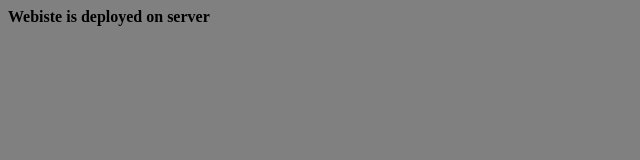
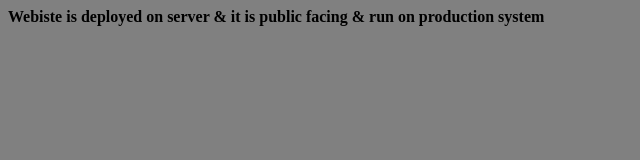
Before and after one commit to Radhika299/hw1, a plain HTML site: page index.html in a window 1280 px wide. Shown: the whole page, without its empty margins (0-640 px from the left). Drawn offline with Linux system fonts and the light colour scheme.

Commit message:
master 3

```diff
--- a/index.html
+++ b/index.html
@@ -1,6 +1,6 @@
 <html>
 	<body style="background-color:grey;">
-	<p><b> Webiste is deployed on server </b> <p>
+	<p><b> Webiste is deployed on server & it is public facing & run on production system </b> <p>
 	</body>
 
 
```
